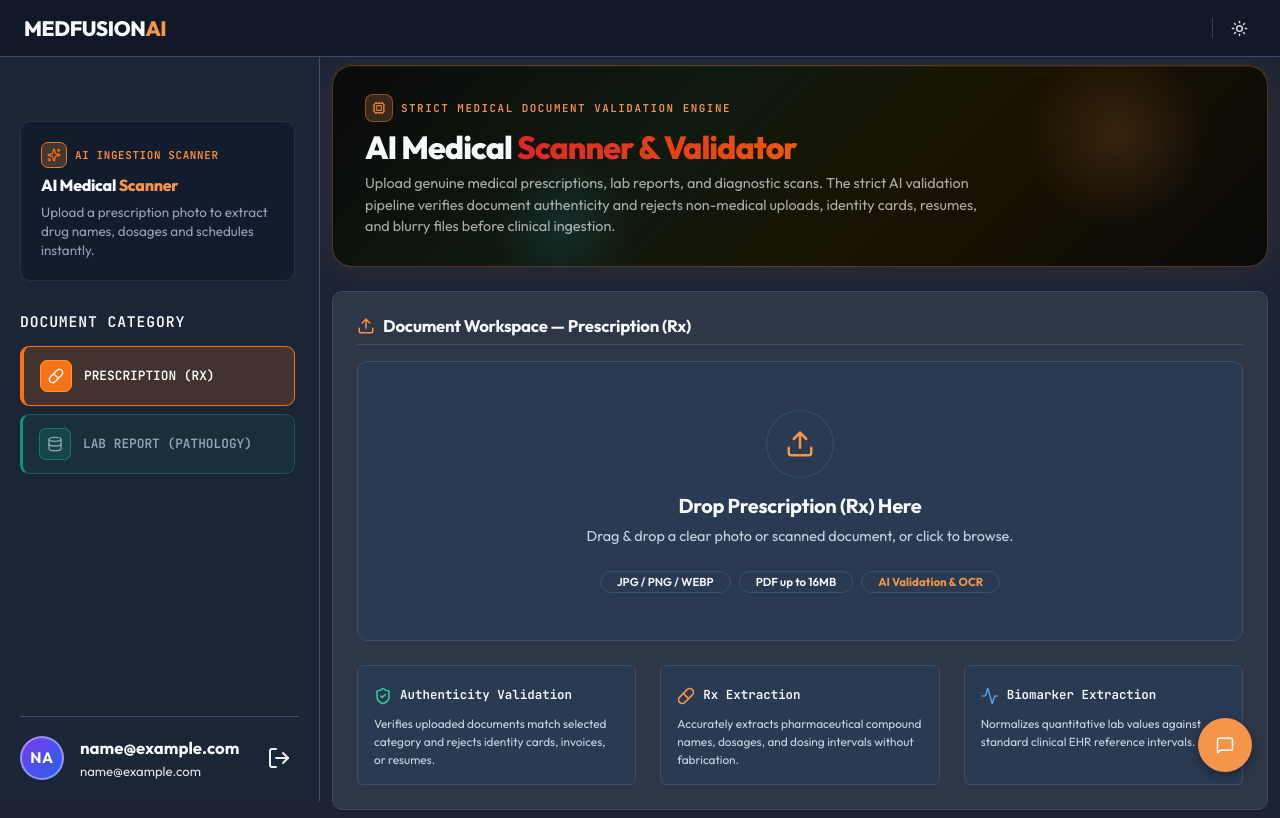
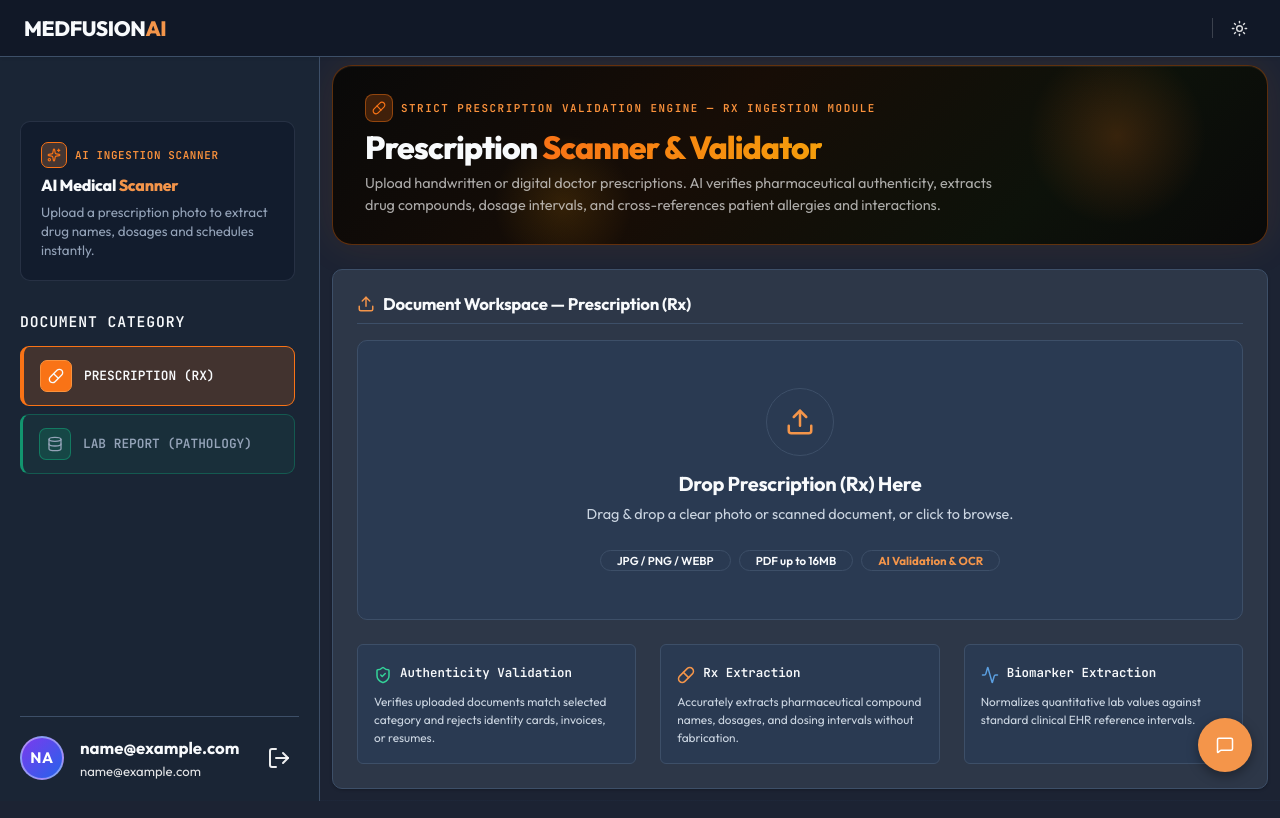
Before and after one commit to SAILESH2508/MedFusion-AI, a React (Vite) app in the folder frontend/: page /upload in a window 1280 px wide. Built offline with nearby package versions, Linux system fonts and the light colour scheme; sample sign-in values are in the browser's storage.

Commit message:
feat(ui): dynamic category themed header banner for Upload and GuestUpload pages

```diff
--- a/frontend/src/index.css
+++ b/frontend/src/index.css
@@ -2332,6 +2332,24 @@ button.btn-icon:hover {
   display: inline-block;
 }
 
+.text-gradient-prescription {
+  color: #F97316;
+  background: linear-gradient(90deg, #F97316 0%, #F59E0B 100%);
+  -webkit-background-clip: text !important;
+  background-clip: text !important;
+  -webkit-text-fill-color: transparent !important;
+  display: inline-block;
+}
+
+.text-gradient-lab {
+  color: #10B981;
+  background: linear-gradient(90deg, #10B981 0%, #06B6D4 100%);
+  -webkit-background-clip: text !important;
+  background-clip: text !important;
+  -webkit-text-fill-color: transparent !important;
+  display: inline-block;
+}
+
 .text-gradient-diabetes,
 .text-gradient-green-blue {
   color: #059669;
--- a/frontend/src/pages/GuestUpload.jsx
+++ b/frontend/src/pages/GuestUpload.jsx
@@ -477,44 +477,125 @@ function GuestUpload({ openAuth }) {
     return () => setSidebarContent(null);
   }, [file, previewUrl, loading, scanLog, selectedCategory, guestName, guestEmail, errorState, setSidebarContent]);
 
+  const isPrescription = selectedCategory.id === 'prescription';
+
   return (
-    <div className="reveal px-1 w-100 theme-general">
+    <div className={`reveal px-1 w-100 ${isPrescription ? 'theme-prescription-active' : 'theme-lab-active'}`}>
 
-      {/* ── Top Header Banner ────────────────────────────────────────── */}
+      {/* ── Top Header Banner (Dynamic Category Themed) ───────────────── */}
       <div
         className="mb-4 position-relative overflow-hidden"
         style={{
           borderRadius: '20px',
           padding: '28px 32px',
           background: isDark
-            ? 'linear-gradient(135deg, #0a0a0a 0%, #0f1a0f 35%, #1a1200 65%, #0a0a0a 100%)'
+            ? (isPrescription
+                ? 'linear-gradient(135deg, #090909 0%, #170d06 40%, #0d120a 75%, #090909 100%)'
+                : 'linear-gradient(135deg, #090909 0%, #061510 40%, #071216 75%, #090909 100%)')
             : '#FFFFFF',
           border: isDark
-            ? '1px solid rgba(244, 149, 74, 0.3)'
-            : '1px solid rgba(244, 149, 74, 0.25)',
+            ? `1px solid ${isPrescription ? 'rgba(249, 115, 22, 0.35)' : 'rgba(16, 185, 129, 0.35)'}`
+            : `1px solid ${isPrescription ? 'rgba(249, 115, 22, 0.25)' : 'rgba(16, 185, 129, 0.25)'}`,
           boxShadow: isDark
-            ? '0 0 40px rgba(244, 149, 74, 0.1), inset 0 1px 0 rgba(255,255,255,0.06)'
-            : '0 4px 20px rgba(244, 149, 74, 0.08), 0 1px 4px rgba(0, 0, 0, 0.04)',
-          transition: 'all 0.3s ease',
+            ? `0 0 40px ${isPrescription ? 'rgba(249, 115, 22, 0.10)' : 'rgba(16, 185, 129, 0.10)'}, inset 0 1px 0 rgba(255,255,255,0.06)`
+            : `0 4px 20px ${isPrescription ? 'rgba(249, 115, 22, 0.08)' : 'rgba(16, 185, 129, 0.08)'}, 0 1px 4px rgba(0, 0, 0, 0.04)`,
+          transition: 'all 0.35s ease',
         }}
       >
-        <div style={{ position: 'absolute', top: '-20px', right: '60px', width: '180px', height: '180px', borderRadius: '50%', background: `radial-gradient(circle, rgba(244,149,74,${isDark ? '0.15' : '0.1'}) 0%, transparent 70%)`, pointerEvents: 'none' }} />
-        <div style={{ position: 'absolute', bottom: '-30px', left: '160px', width: '140px', height: '140px', borderRadius: '50%', background: `radial-gradient(circle, rgba(56,189,248,${isDark ? '0.12' : '0.1'}) 0%, transparent 70%)`, pointerEvents: 'none' }} />
+        <div style={{
+          position: 'absolute',
+          top: '-20px',
+          right: '60px',
+          width: '180px',
+          height: '180px',
+          borderRadius: '50%',
+          background: `radial-gradient(circle, ${isPrescription ? 'rgba(249, 115, 22, 0.18)' : 'rgba(16, 185, 129, 0.18)'} 0%, transparent 70%)`,
+          pointerEvents: 'none',
+          transition: 'all 0.35s ease'
+        }} />
+        <div style={{
+          position: 'absolute',
+          bottom: '-30px',
+          left: '160px',
+          width: '140px',
+          height: '140px',
+          borderRadius: '50%',
+          background: `radial-gradient(circle, ${isPrescription ? 'rgba(245, 158, 11, 0.14)' : 'rgba(6, 182, 212, 0.14)'} 0%, transparent 70%)`,
+          pointerEvents: 'none',
+          transition: 'all 0.35s ease'
+        }} />
 
         <div style={{ position: 'relative', zIndex: 1 }}>
           <div className="d-flex align-items-center gap-2 mb-2">
-            <div style={{ display: 'flex', alignItems: 'center', justifyContent: 'center', width: '28px', height: '28px', borderRadius: '8px', background: isDark ? 'rgba(244,149,74,0.2)' : 'rgba(244,149,74,0.12)', border: '1px solid rgba(244,149,74,0.4)' }}>
-              <Cpu size={14} style={{ color: '#E07B39' }} />
+            <div style={{
+              display: 'flex',
+              alignItems: 'center',
+              justifyContent: 'center',
+              width: '28px',
+              height: '28px',
+              borderRadius: '8px',
+              background: isPrescription
+                ? (isDark ? 'rgba(249, 115, 22, 0.22)' : 'rgba(249, 115, 22, 0.12)')
+                : (isDark ? 'rgba(16, 185, 129, 0.22)' : 'rgba(16, 185, 129, 0.12)'),
+              border: `1px solid ${isPrescription ? 'rgba(249, 115, 22, 0.45)' : 'rgba(16, 185, 129, 0.45)'}`,
+              transition: 'all 0.3s ease'
+            }}>
+              {isPrescription ? (
+                <Pill size={14} style={{ color: '#F97316' }} />
+              ) : (
+                <Database size={14} style={{ color: '#10B981' }} />
+              )}
             </div>
-            <span className="font-monospace text-uppercase" style={{ fontSize: '0.68rem', letterSpacing: '0.14em', color: isDark ? 'var(--brand-orange)' : '#D9681E', fontWeight: 700 }}>
-              Guest Medical Document Scanner &amp; Authenticator
+            <span
+              className="font-monospace text-uppercase"
+              style={{
+                fontSize: '0.68rem',
+                letterSpacing: '0.14em',
+                color: isPrescription ? (isDark ? '#FB923C' : '#EA580C') : (isDark ? '#34D399' : '#059669'),
+                fontWeight: 700,
+                transition: 'color 0.3s ease'
+              }}
+            >
+              {isPrescription
+                ? 'Guest Prescription Scanner & Authenticator — Rx Module'
+                : 'Guest Laboratory Scanner & Authenticator — Lab & Scans Module'}
             </span>
           </div>
-          <h1 className="fw-bolder m-0 mb-2" style={{ fontSize: '2rem', letterSpacing: '-0.03em', color: isDark ? '#FFFFFF' : '#0F172A', lineHeight: 1.1, fontFamily: 'var(--font-main)' }}>
-            AI Medical <span className="text-gradient-heart">Document Scanner</span>
+
+          <h1
+            className="fw-bolder m-0 mb-2"
+            style={{
+              fontSize: '2rem',
+              letterSpacing: '-0.03em',
+              color: isDark ? '#FFFFFF' : '#0F172A',
+              lineHeight: 1.1,
+              fontFamily: 'var(--font-main)'
+            }}
+          >
+            {isPrescription ? (
+              <>
+                Prescription <span className="text-gradient-prescription">Scanner &amp; Authenticator</span>
+              </>
+            ) : (
+              <>
+                Laboratory <span className="text-gradient-lab">Reports &amp; Scans</span>
+              </>
+            )}
           </h1>
-          <p className="m-0" style={{ fontSize: '0.9rem', color: isDark ? 'rgba(255,255,255,0.65)' : '#475569', maxWidth: '620px', lineHeight: 1.5, fontWeight: isDark ? 400 : 500 }}>
-            Upload genuine medical prescriptions, lab reports, or scans for instant clinical OCR parsing. Non-medical uploads, identity documents, and unreadable files are rejected automatically.
+
+          <p
+            className="m-0"
+            style={{
+              fontSize: '0.9rem',
+              color: isDark ? 'rgba(255,255,255,0.65)' : '#475569',
+              maxWidth: '640px',
+              lineHeight: 1.5,
+              fontWeight: isDark ? 400 : 500
+            }}
+          >
+            {isPrescription
+              ? 'Upload handwritten or printed medical prescriptions. Non-medical uploads and identity cards are automatically rejected.'
+              : 'Upload blood tests, pathology workups, ECGs, or imaging scans for rapid clinical biomarker extraction and status normalization.'}
           </p>
         </div>
       </div>
--- a/frontend/src/pages/Upload.jsx
+++ b/frontend/src/pages/Upload.jsx
@@ -470,44 +470,125 @@ function Upload({ user }) {
     return () => setSidebarContent(null);
   }, [file, previewUrl, loading, scanLog, selectedCategory, user, patients, selectedPatientId, errorState, setSidebarContent]);
 
+  const isPrescription = selectedCategory.id === 'prescription';
+
   return (
-    <div className={`reveal px-1 w-100 ${user && user.role === 'Doctor' ? 'theme-cancer' : 'theme-general'}`}>
+    <div className={`reveal px-1 w-100 ${isPrescription ? 'theme-prescription-active' : 'theme-lab-active'}`}>
 
-      {/* ── Top Header Banner ────────────────────────────────────────── */}
+      {/* ── Top Header Banner (Dynamic Category Themed) ───────────────── */}
       <div
         className="mb-4 position-relative overflow-hidden"
         style={{
           borderRadius: '20px',
           padding: '28px 32px',
           background: isDark
-            ? 'linear-gradient(135deg, #0a0a0a 0%, #0f1a0f 35%, #1a1200 65%, #0a0a0a 100%)'
+            ? (isPrescription
+                ? 'linear-gradient(135deg, #090909 0%, #170d06 40%, #0d120a 75%, #090909 100%)'
+                : 'linear-gradient(135deg, #090909 0%, #061510 40%, #071216 75%, #090909 100%)')
             : '#FFFFFF',
           border: isDark
-            ? '1px solid rgba(244, 149, 74, 0.3)'
-            : '1px solid rgba(244, 149, 74, 0.25)',
+            ? `1px solid ${isPrescription ? 'rgba(249, 115, 22, 0.35)' : 'rgba(16, 185, 129, 0.35)'}`
+            : `1px solid ${isPrescription ? 'rgba(249, 115, 22, 0.25)' : 'rgba(16, 185, 129, 0.25)'}`,
           boxShadow: isDark
-            ? '0 0 40px rgba(244, 149, 74, 0.1), inset 0 1px 0 rgba(255,255,255,0.06)'
-            : '0 4px 20px rgba(244, 149, 74, 0.08), 0 1px 4px rgba(0, 0, 0, 0.04)',
-          transition: 'all 0.3s ease',
+            ? `0 0 40px ${isPrescription ? 'rgba(249, 115, 22, 0.10)' : 'rgba(16, 185, 129, 0.10)'}, inset 0 1px 0 rgba(255,255,255,0.06)`
+            : `0 4px 20px ${isPrescription ? 'rgba(249, 115, 22, 0.08)' : 'rgba(16, 185, 129, 0.08)'}, 0 1px 4px rgba(0, 0, 0, 0.04)`,
+          transition: 'all 0.35s ease',
         }}
       >
-        <div style={{ position: 'absolute', top: '-20px', right: '60px', width: '180px', height: '180px', borderRadius: '50%', background: `radial-gradient(circle, rgba(244,149,74,${isDark ? '0.15' : '0.1'}) 0%, transparent 70%)`, pointerEvents: 'none' }} />
-        <div style={{ position: 'absolute', bottom: '-30px', left: '160px', width: '140px', height: '140px', borderRadius: '50%', background: `radial-gradient(circle, rgba(56,189,248,${isDark ? '0.12' : '0.1'}) 0%, transparent 70%)`, pointerEvents: 'none' }} />
+        <div style={{
+          position: 'absolute',
+          top: '-20px',
+          right: '60px',
+          width: '180px',
+          height: '180px',
+          borderRadius: '50%',
+          background: `radial-gradient(circle, ${isPrescription ? 'rgba(249, 115, 22, 0.18)' : 'rgba(16, 185, 129, 0.18)'} 0%, transparent 70%)`,
+          pointerEvents: 'none',
+          transition: 'all 0.35s ease'
+        }} />
+        <div style={{
+          position: 'absolute',
+          bottom: '-30px',
+          left: '160px',
+          width: '140px',
+          height: '140px',
+          borderRadius: '50%',
+          background: `radial-gradient(circle, ${isPrescription ? 'rgba(245, 158, 11, 0.14)' : 'rgba(6, 182, 212, 0.14)'} 0%, transparent 70%)`,
+          pointerEvents: 'none',
+          transition: 'all 0.35s ease'
+        }} />
 
         <div style={{ position: 'relative', zIndex: 1 }}>
           <div className="d-flex align-items-center gap-2 mb-2">
-            <div style={{ display: 'flex', alignItems: 'center', justifyContent: 'center', width: '28px', height: '28px', borderRadius: '8px', background: isDark ? 'rgba(244,149,74,0.2)' : 'rgba(244,149,74,0.12)', border: '1px solid rgba(244,149,74,0.4)' }}>
-              <Cpu size={14} style={{ color: '#E07B39' }} />
+            <div style={{
+              display: 'flex',
+              alignItems: 'center',
+              justifyContent: 'center',
+              width: '28px',
+              height: '28px',
+              borderRadius: '8px',
+              background: isPrescription
+                ? (isDark ? 'rgba(249, 115, 22, 0.22)' : 'rgba(249, 115, 22, 0.12)')
+                : (isDark ? 'rgba(16, 185, 129, 0.22)' : 'rgba(16, 185, 129, 0.12)'),
+              border: `1px solid ${isPrescription ? 'rgba(249, 115, 22, 0.45)' : 'rgba(16, 185, 129, 0.45)'}`,
+              transition: 'all 0.3s ease'
+            }}>
+              {isPrescription ? (
+                <Pill size={14} style={{ color: '#F97316' }} />
+              ) : (
+                <Database size={14} style={{ color: '#10B981' }} />
+              )}
             </div>
-            <span className="font-monospace text-uppercase" style={{ fontSize: '0.68rem', letterSpacing: '0.14em', color: isDark ? 'var(--brand-orange)' : '#D9681E', fontWeight: 700 }}>
-              Strict Medical Document Validation Engine
+            <span
+              className="font-monospace text-uppercase"
+              style={{
+                fontSize: '0.68rem',
+                letterSpacing: '0.14em',
+                color: isPrescription ? (isDark ? '#FB923C' : '#EA580C') : (isDark ? '#34D399' : '#059669'),
+                fontWeight: 700,
+                transition: 'color 0.3s ease'
+              }}
+            >
+              {isPrescription
+                ? 'Strict Prescription Validation Engine — Rx Ingestion Module'
+                : 'Clinical Pathology Engine — Lab & Diagnostics Module'}
             </span>
           </div>
-          <h1 className="fw-bolder m-0 mb-2" style={{ fontSize: '2rem', letterSpacing: '-0.03em', color: isDark ? '#FFFFFF' : '#0F172A', lineHeight: 1.1, fontFamily: 'var(--font-main)' }}>
-            AI Medical <span className="text-gradient-heart">Scanner & Validator</span>
+
+          <h1
+            className="fw-bolder m-0 mb-2"
+            style={{
+              fontSize: '2rem',
+              letterSpacing: '-0.03em',
+              color: isDark ? '#FFFFFF' : '#0F172A',
+              lineHeight: 1.1,
+              fontFamily: 'var(--font-main)'
+            }}
+          >
+            {isPrescription ? (
+              <>
+                Prescription <span className="text-gradient-prescription">Scanner &amp; Validator</span>
+              </>
+            ) : (
+              <>
+                Laboratory <span className="text-gradient-lab">Pathology &amp; Scans</span>
+              </>
+            )}
           </h1>
-          <p className="m-0" style={{ fontSize: '0.9rem', color: isDark ? 'rgba(255,255,255,0.65)' : '#475569', maxWidth: '620px', lineHeight: 1.5, fontWeight: isDark ? 400 : 500 }}>
-            Upload genuine medical prescriptions, lab reports, and diagnostic scans. The strict AI validation pipeline verifies document authenticity and rejects non-medical uploads, identity cards, resumes, and blurry files before clinical ingestion.
+
+          <p
+            className="m-0"
+            style={{
+              fontSize: '0.9rem',
+              color: isDark ? 'rgba(255,255,255,0.65)' : '#475569',
+              maxWidth: '640px',
+              lineHeight: 1.5,
+              fontWeight: isDark ? 400 : 500
+            }}
+          >
+            {isPrescription
+              ? 'Upload handwritten or digital doctor prescriptions. AI verifies pharmaceutical authenticity, extracts drug compounds, dosage intervals, and cross-references patient allergies and interactions.'
+              : 'Upload complete blood counts, metabolic panels, pathology biopsies, or diagnostic scans. AI extracts numerical biomarkers, standardizes clinical reference ranges, and flags acute anomalies.'}
           </p>
         </div>
       </div>
```
